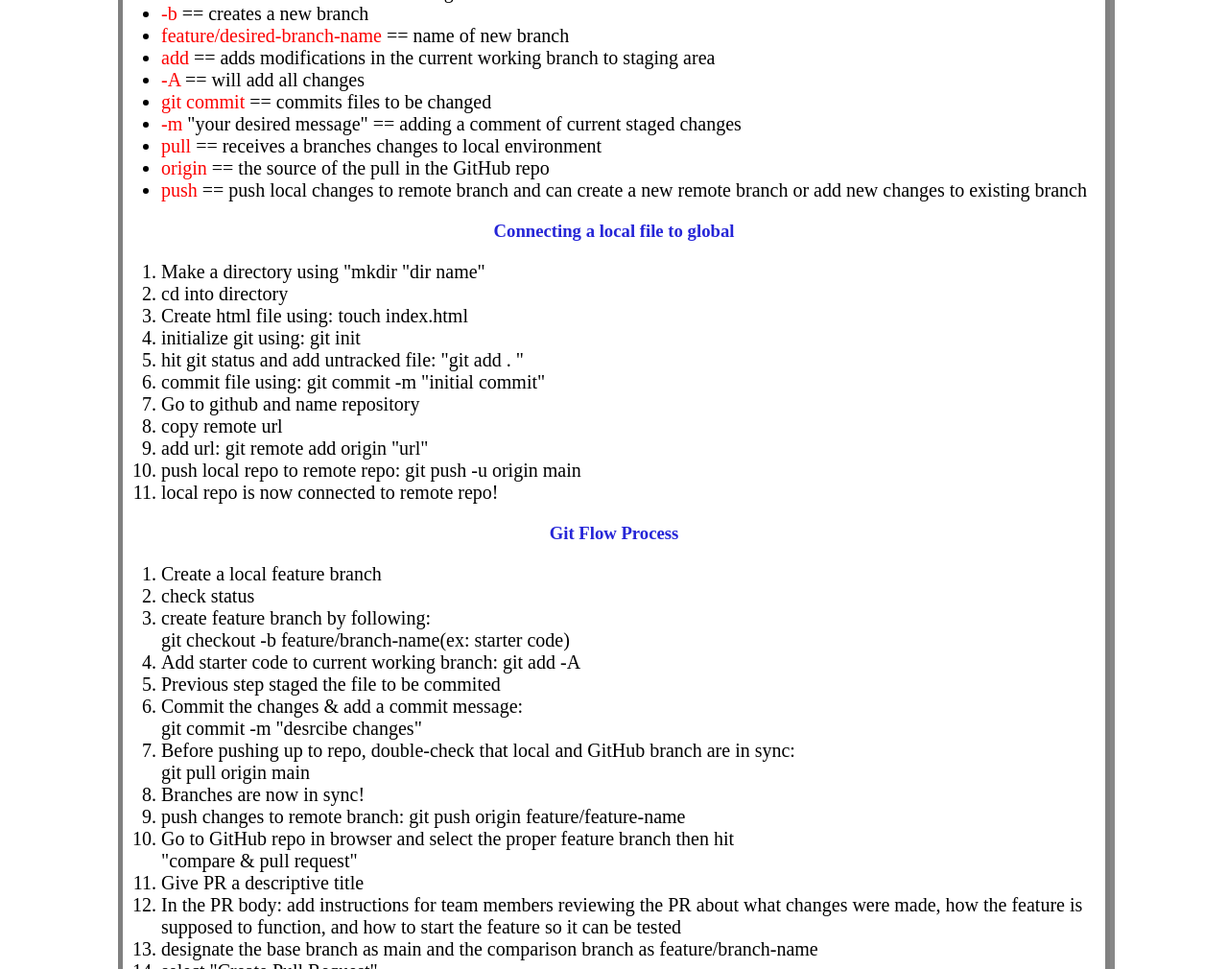
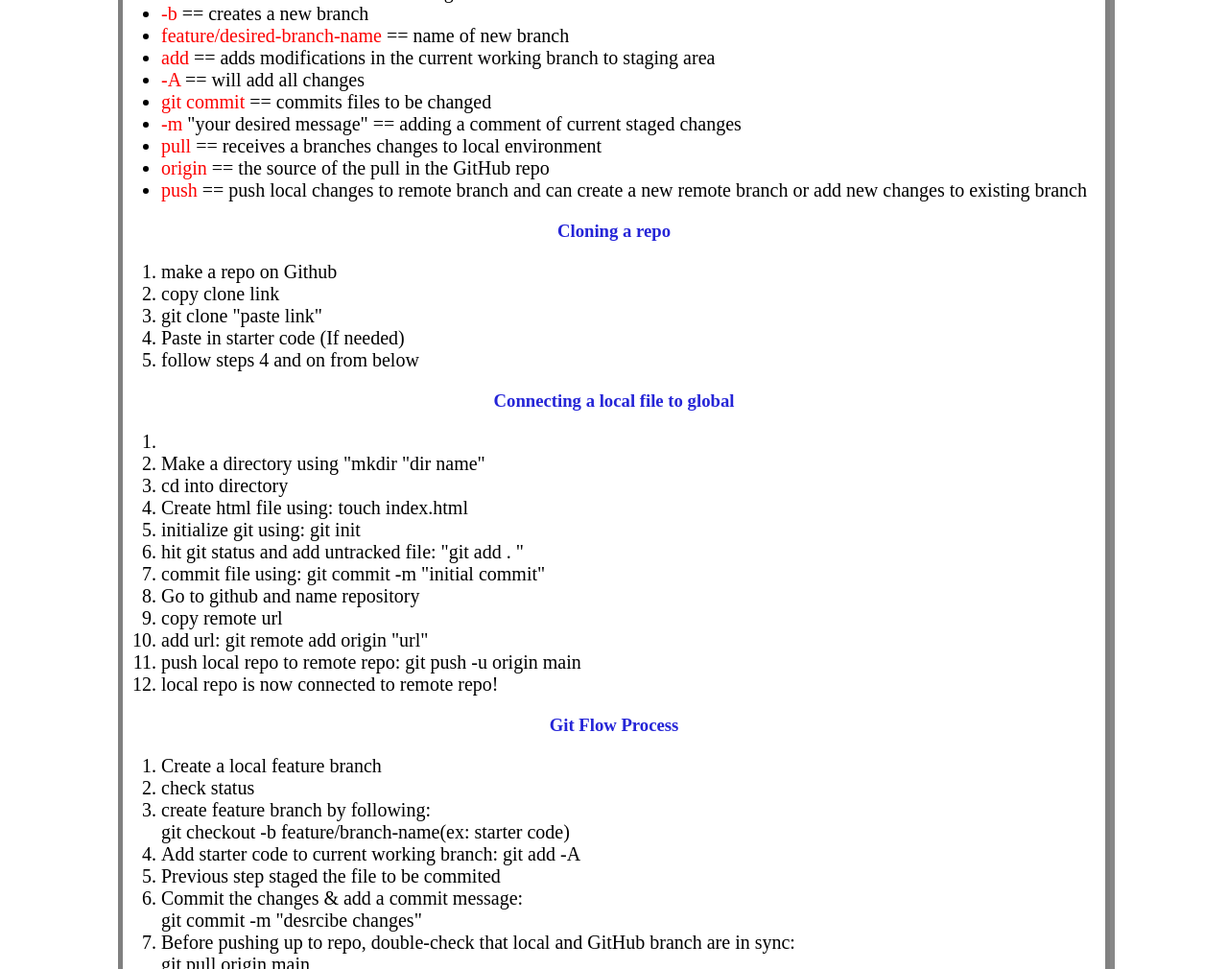
Before and after one commit to Luis00809/prework-study-guide, a plain HTML site: page index.html in a window 1280 px wide. Shown: the part 970-1980 px from the top of the page at 96% size. Drawn offline with Linux system fonts and the light colour scheme.

Commit message:
Adding extra cloning steps

```diff
--- a/index.html
+++ b/index.html
@@ -61,9 +61,18 @@
           <li><span id="keyterm">origin</span> == the source of the pull in the GitHub repo</li>
           <li><span id="keyterm">push</span> == push local changes to remote branch and can create a new remote branch or add new changes to existing branch </li>
         </ul>
+        <h3>Cloning a repo</h3>
+        <ol>
+          <li>make a repo on Github</li>
+          <li>copy clone link</li>
+          <li>git clone "paste link"</li>
+          <li>Paste in starter code (If needed)</li>
+          <li>follow steps 4 and on from below </li>
+        </ol>
 
         <h3>Connecting a local file to global</h3>
         <ol>
+          <li></li>
           <li>Make a directory using "mkdir "dir name"</li>
           <li>cd into directory</li>
           <li>Create html file using: touch index.html</li>
```
